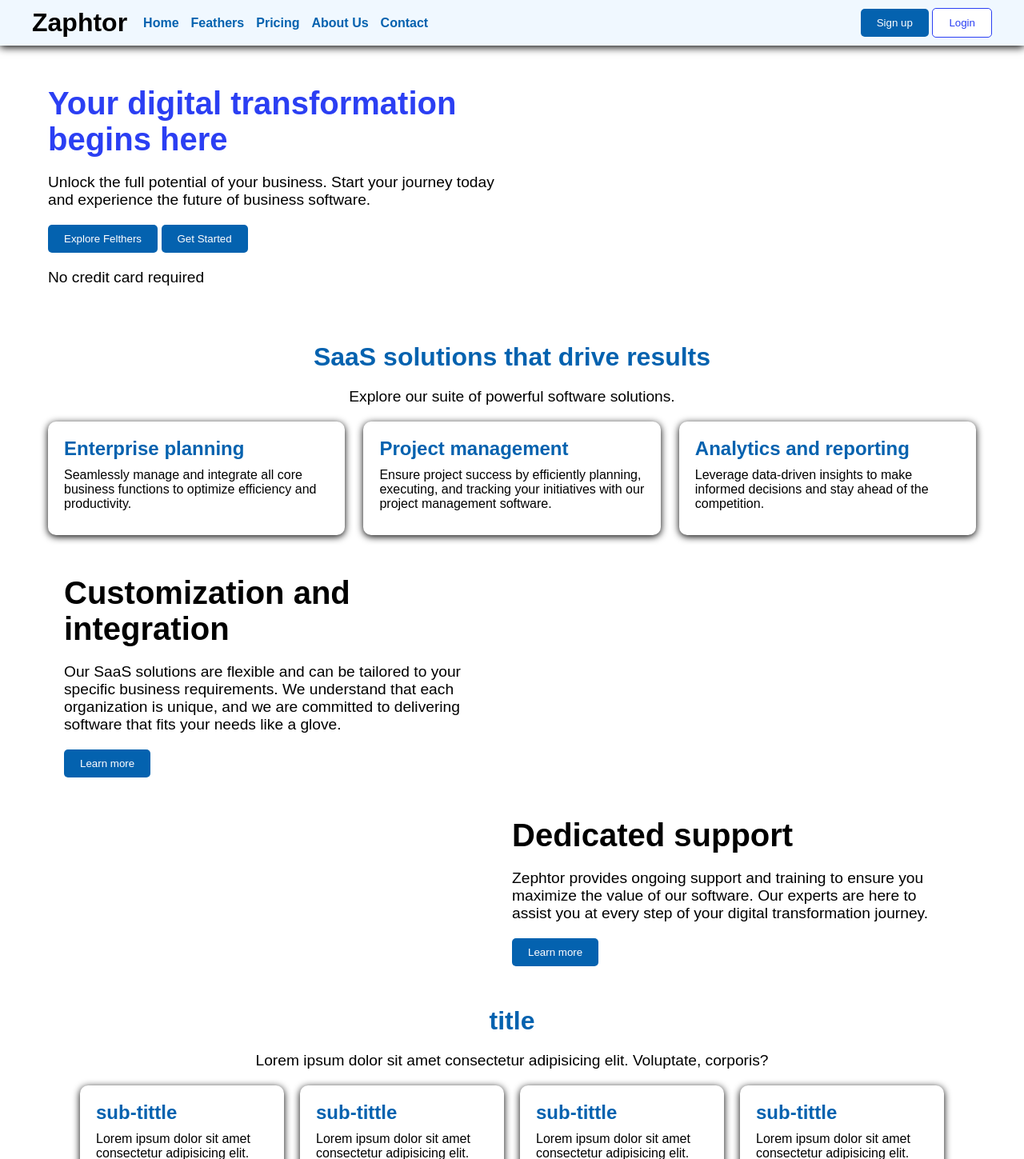
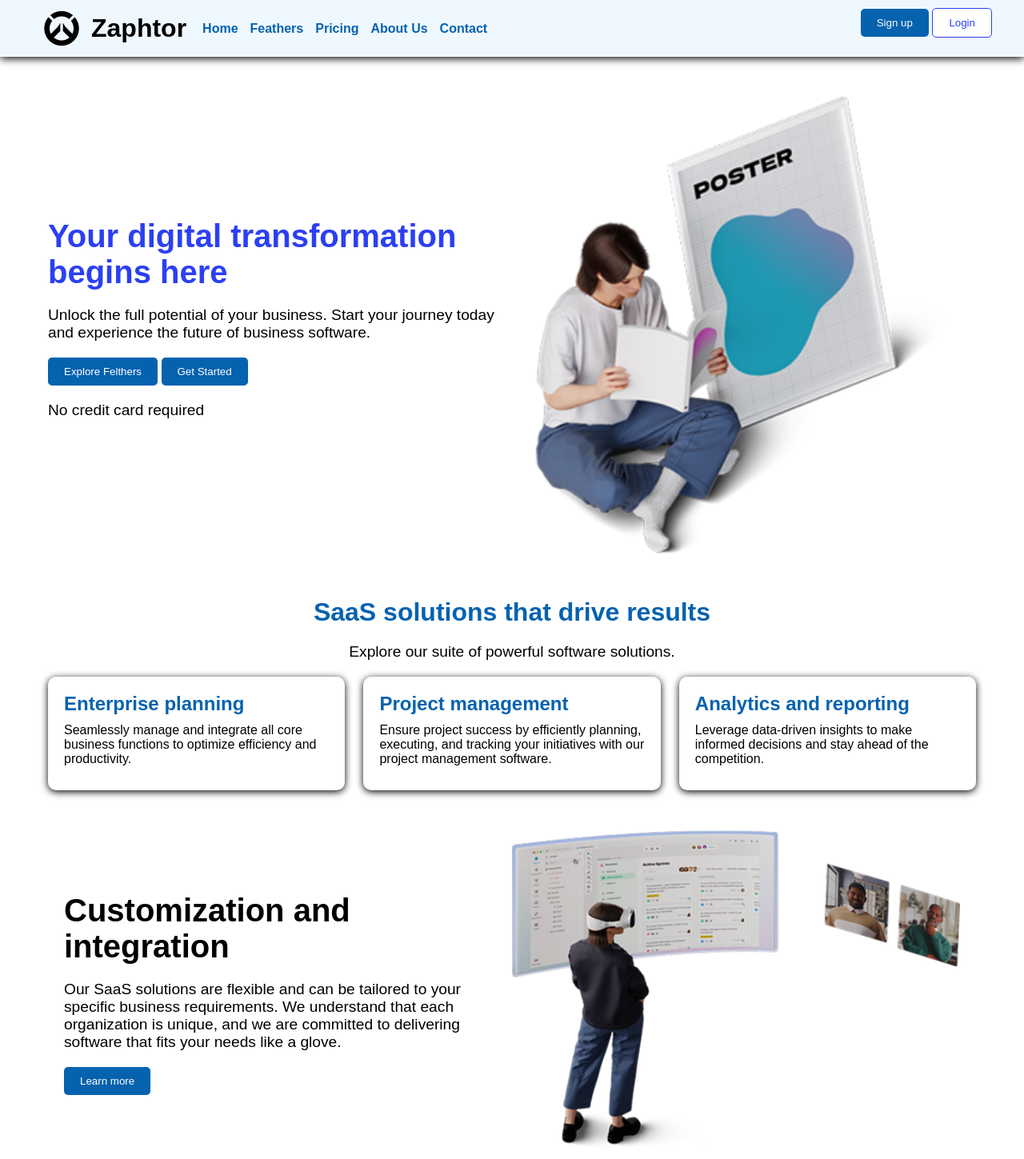
Before and after one commit to Yossakorn027/6645_web_basic, a plain HTML site: page W13_01_webResponsive.html in a window 1280 px wide. Shown: the top 1449 px of the page at 80% size. Drawn offline with Linux system fonts and the light colour scheme.

Commit message:
Add files via upload

```diff
--- a/W13_01_webResponsive.html
+++ b/W13_01_webResponsive.html
@@ -11,7 +11,7 @@
         <div class="header-container">
             <div class="logo-menu">
                 <div class="logo">
-                <img src="imges/img1.png" alt="">
+                <img src="img1.png" alt="">
                 <h1>Zaphtor</h1>
                 </div>
                 <nav>
@@ -42,7 +42,7 @@
 
         </div>
         <div class="right-size">
-            <img src="imges/img2.png" alt="">
+            <img src="img2.png" alt="">
         </div>
     </section>
 
@@ -78,13 +78,13 @@
             <button class="btn">Learn more</button>
             </div>
             <div class="right-side">
-            <img src="imges/img3.png" alt="">
+            <img src="img3.png" alt="">
 </div>
         </section>
             <div class="container">
                 <section class="hero3">
             <div class="right-side">
-       <img src="imges/img4.png" alt="">
+       <img src="img4.png" alt="">
 </div>
             <div class="left-side">
             <h1>Dedicated support</h1>
@@ -140,14 +140,12 @@
             </div>
         </div>
     </section>
-
-
-
         <footer>
 
         </footer>
         <hr>
-        <a href="index.html"> Back to Home</a>
+        <p><a href="index.html"> Back to Home</a></p>
+
     </body>
     </html>
 </div>
```
